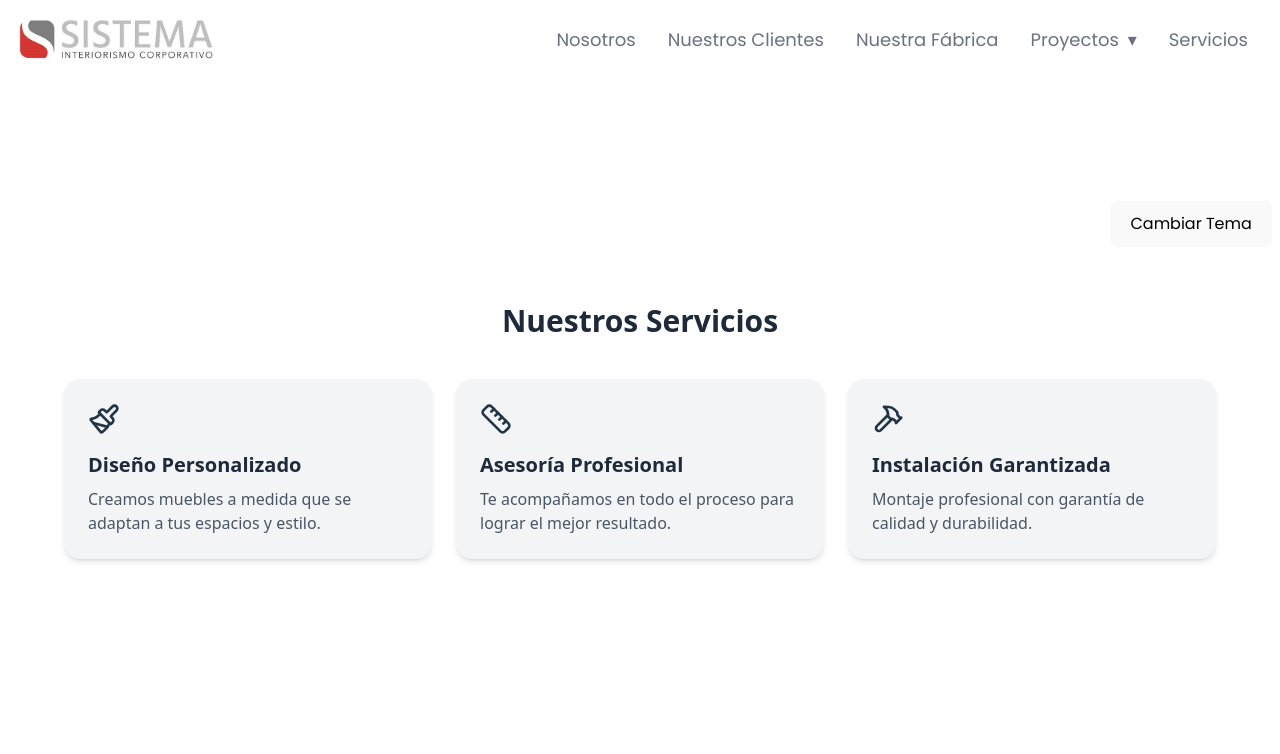
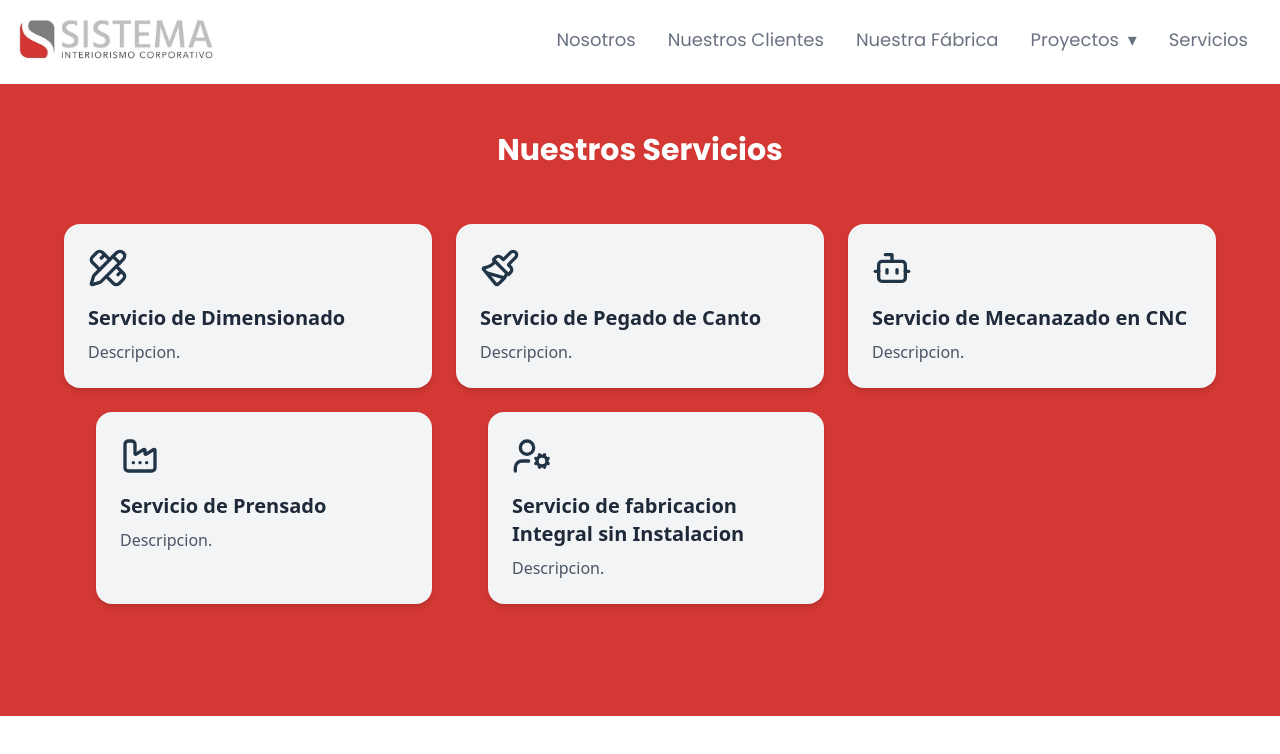
Before and after one commit to Juanith0xx/s_muebles, a React (Vite) app: page /servicios in a window 1280 px wide. Shown: the top 754 px of the page. Built offline with nearby package versions, Linux system fonts and the light colour scheme.

Commit message:
footer update and service

```diff
--- a/src/App.jsx
+++ b/src/App.jsx
@@ -28,15 +28,6 @@ function App() {
   return (
     <Router>
       {/* Botón opcional para cambiar tema */}
-      <div className="p-2 text-right">
-        <button
-          className="px-4 py-2 bg-gray-200 dark:bg-gray-800 text-black dark:text-white rounded"
-          onClick={() => setDarkMode(!darkMode)}
-        >
-          Cambiar Tema
-        </button>
-      </div>
-
       <Navbar />
 
       <Routes>
--- a/src/components/Footer.jsx
+++ b/src/components/Footer.jsx
@@ -5,6 +5,8 @@ import {
   FaMapMarkerAlt,
   FaClock,
 } from "react-icons/fa";
+
+import { Link as ScrollLink } from 'react-scroll';
 
 const Footer = () => {
   return (
@@ -23,9 +25,10 @@ const Footer = () => {
         <div className="text-center md:text-left font-[Poppins]">
           <h2 className="text-xl font-semibold mb-4">Navegación</h2>
           <ul className="space-y-2">
-            <li><a href="#nosotros" className="hover:underline !text-white font-[Poppins]">Nosotros</a></li>
-            <li><a href="#nuestros_clientes" className="hover:underline !text-white font-[Poppins]">Nuestros Clientes</a></li>
-            <li><a href="#proyectos" className="hover:underline !text-white font-[Poppins]">Nuestros Proyectos</a></li>
+            <li><ScrollLink to="home" smooth={true} duration={500} offset={-70} className="hover:underline cursor-pointer !text-white font-[Poppins] ">Inicio</ScrollLink></li>
+            <li><ScrollLink to="nosotros" smooth={true} duration={500} offset={-70} className="hover:underline cursor-pointer !text-white font-[Poppins] ">Nosotros</ScrollLink></li>
+            <li><ScrollLink to="nuestros_clientes" smooth={true} duration={500} offset={-70} className="hover:underline cursor-pointer !text-white font-[Poppins] ">Nuestros Clientes</ScrollLink></li>
+
           </ul>
         </div>
 
--- a/src/components/Navbar.jsx
+++ b/src/components/Navbar.jsx
@@ -22,7 +22,7 @@ const Navbar = () => {
             to="nosotros"
             smooth={true}
             duration={500}
-            offset={-80}
+            offset={-70}
             className="hover:no-underline cursor-pointer !text-[#6a7282] font-[Poppins] hover:text-xl hover:font-semibold relative after:content-[''] after:absolute after:left-0 after:bottom-0 after:w-0 after:h-[3px] after:bg-[#D33834] after:transition-all after:duration-500 hover:after:w-full"
           >
             Nosotros
--- a/src/components/Nosotros.jsx
+++ b/src/components/Nosotros.jsx
@@ -19,7 +19,9 @@ const Nosotros = () => {
 
           <button className="mt-2 self-center md:self-start !bg-[#D33834] hover:!bg-[#D33834] transition !text-white !text-[1rem] font-bold  rounded ">
             <a
-              href="mailto:contacto@sistemamuebles.cl"
+              href="/other/portafolio.pdf"
+              target="_blank"
+              rel="noopener noreferrer"
               className="no-underline !text-white font-bold font-[Poppins] hover:!text-white visited:!text-white focus:!text-white"
             >
               Obten Nuestro Portafolio
--- a/src/components/ServicePanel.jsx
+++ b/src/components/ServicePanel.jsx
@@ -1,35 +1,47 @@
 // src/components/ServicePanel.jsx
-import { Paintbrush, Ruler, Hammer } from "lucide-react";
+import { Paintbrush, Bot, Hammer,PencilRuler, Factory, UserCog  } from "lucide-react";
 
 const services = [
   {
-    icon: <Paintbrush size={32} />,
-    title: "Diseño Personalizado",
-    description: "Creamos muebles a medida que se adaptan a tus espacios y estilo.",
+    icon: <PencilRuler size={40} />,
+    title: "Servicio de Dimensionado",
+    description: "Descripcion.",
   },
   {
-    icon: <Ruler size={32} />,
-    title: "Asesoría Profesional",
-    description: "Te acompañamos en todo el proceso para lograr el mejor resultado.",
+    icon: <Paintbrush size={40} />,
+    title: "Servicio de Pegado de Canto",
+    description: "Descripcion.",
   },
   {
-    icon: <Hammer size={32} />,
-    title: "Instalación Garantizada",
-    description: "Montaje profesional con garantía de calidad y durabilidad.",
+    icon: <Bot size={40} />,
+    title: "Servicio de Mecanazado en CNC",
+    description: "Descripcion.",
+  },
+  {
+    icon: <Factory size={40} />,
+    title: "Servicio de Prensado",
+    description: "Descripcion.",
+  },
+  {
+    icon: <UserCog size={40} />,
+    title: "Servicio de fabricacion Integral sin Instalacion",
+    description: "Descripcion.",
   },
 ];
 
 export default function ServicePanel() {
   return (
-    <section className="py-12 px-4 md:px-16 bg-white dark:bg-gray-900">
-      <h2 className="text-3xl font-bold text-center text-gray-800 dark:text-white mb-10">
+    <section className="w-screen py-12 px-4 pb-28 md:px-16 bg-[#D33834] dark:bg-gray-900">
+      <h2 className="px-4 pb-4 text-3xl font-bold font-[Poppins] text-center text-white dark:text-white mb-10">
         Nuestros Servicios
       </h2>
       <div className="grid grid-cols-1 md:grid-cols-3 gap-6">
         {services.map((service, idx) => (
           <div
             key={idx}
-            className="p-6 bg-gray-100 dark:bg-gray-800 rounded-2xl shadow-md hover:shadow-xl transition-all duration-300 hover:-translate-y-1"
+            className={`p-6 bg-gray-100 dark:bg-gray-800 rounded-2xl shadow-md hover:shadow-xl transition-all duration-300 hover:-translate-y-1
+              ${idx >= 3 ? "md:ml-8" : ""}
+            `}
           >
             <div className="text-primary mb-4">{service.icon}</div>
             <h3 className="text-xl font-semibold text-gray-800 dark:text-white">
```
Also changed, not shown: 1 other file (tests, documents, lock files or other folders).
